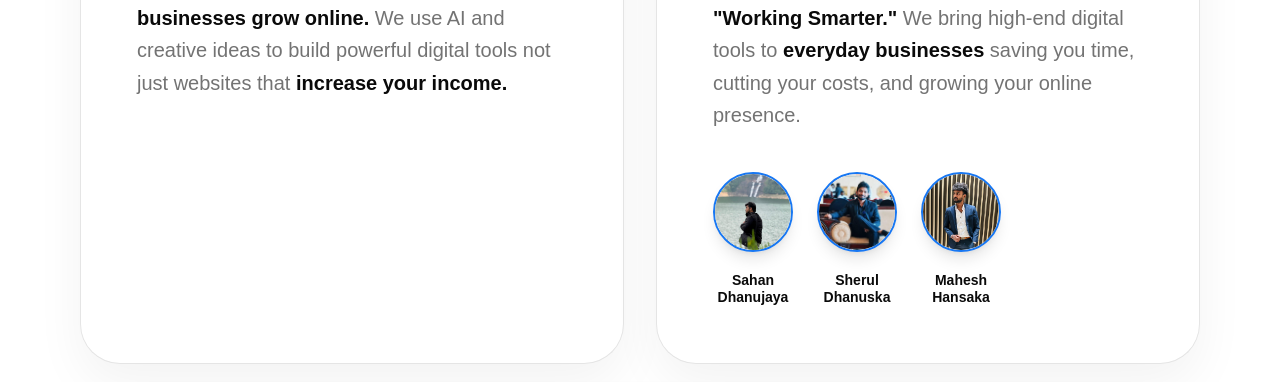
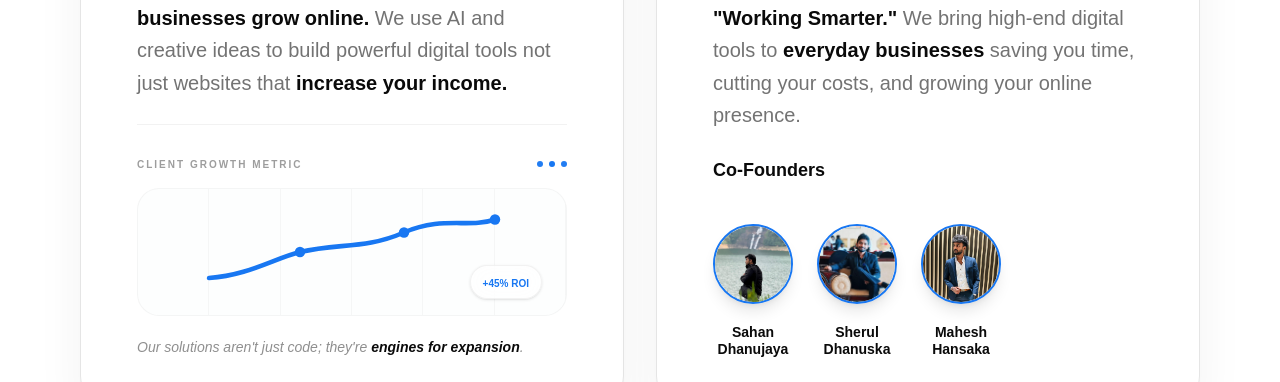
Before and after one commit to E-Bix-Software-Solutions/E-Bix-Website, a React (Vite) app: page / in a window 1280 px wide. Shown: the part 1280-1662 px from the top of the page. Built offline with nearby package versions, Linux system fonts and the light colour scheme.

Commit message:
feat:added new growth animation

```diff
--- a/src/pages/aboutpage/aboutpage.tsx
+++ b/src/pages/aboutpage/aboutpage.tsx
@@ -78,6 +78,92 @@ const AboutPage = () => {
                 increase your income.
               </span>
             </p>
+
+            {/* Story Visualization: Growth Path */}
+            <div className="mt-auto pt-8 border-t border-border/50 relative overflow-hidden group">
+              <div className="flex items-center justify-between mb-4">
+                <span className="text-[10px] font-bold tracking-[0.2em] uppercase text-muted-foreground/70">
+                  Client Growth Metric
+                </span>
+                <div className="flex gap-1.5">
+                  <div className="w-1.5 h-1.5 rounded-full bg-ebix-blue animate-pulse"></div>
+                  <div className="w-1.5 h-1.5 rounded-full bg-ebix-blue animate-pulse [animation-delay:200ms]"></div>
+                  <div className="w-1.5 h-1.5 rounded-full bg-ebix-blue animate-pulse [animation-delay:400ms]"></div>
+                </div>
+              </div>
+
+              <div className="h-32 w-full bg-slate-50/30 dark:bg-slate-900/30 rounded-3xl border border-border/40 flex items-center justify-center relative overflow-hidden backdrop-blur-sm">
+                {/* Decorative Grid */}
+                <div className="absolute inset-0 grid grid-cols-6 h-full w-full opacity-[0.03] dark:opacity-[0.07] pointer-events-none">
+                  {[...Array(6)].map((_, i) => (
+                    <div key={i} className="border-r border-foreground"></div>
+                  ))}
+                </div>
+
+                <svg
+                  className="w-full h-full p-6 relative z-10"
+                  viewBox="0 0 240 60"
+                >
+                  <motion.path
+                    d="M10,50 C40,48 60,35 80,30 C110,23 130,28 160,15 C190,2 210,12 230,5"
+                    fill="none"
+                    stroke="currentColor"
+                    strokeWidth="3.5"
+                    strokeLinecap="round"
+                    className="text-ebix-blue"
+                    initial={{ pathLength: 0, opacity: 0 }}
+                    whileInView={{ pathLength: 1, opacity: 1 }}
+                    transition={{ duration: 2.5, ease: "easeInOut" }}
+                    viewport={{ once: true }}
+                  />
+                  {/* Milestones */}
+                  {[
+                    { x: 80, y: 30, d: 1.2 },
+                    { x: 160, y: 15, d: 1.8 },
+                    { x: 230, y: 5, d: 2.4 },
+                  ].map((pt, i) => (
+                    <motion.circle
+                      key={i}
+                      cx={pt.x}
+                      cy={pt.y}
+                      r="4"
+                      fill="currentColor"
+                      className="text-ebix-blue"
+                      initial={{ scale: 0, opacity: 0 }}
+                      whileInView={{ scale: 1, opacity: 1 }}
+                      transition={{
+                        type: "spring",
+                        stiffness: 260,
+                        damping: 20,
+                        delay: pt.d,
+                      }}
+                      viewport={{ once: true }}
+                    />
+                  ))}
+                </svg>
+
+                {/* Growth Label */}
+                <motion.div
+                  initial={{ opacity: 0, scale: 0.9 }}
+                  whileInView={{ opacity: 1, scale: 1 }}
+                  transition={{ delay: 2.6 }}
+                  viewport={{ once: true }}
+                  className="absolute right-6 bottom-4 bg-background/80 dark:bg-card/80 backdrop-blur-md px-3 py-1 rounded-full border border-border/50 shadow-sm"
+                >
+                  <span className="text-[10px] font-black text-ebix-blue">
+                    +45% ROI
+                  </span>
+                </motion.div>
+              </div>
+
+              <p className="mt-5 text-sm font-medium text-muted-foreground/80 leading-relaxed italic">
+                Our solutions aren't just code; they're{" "}
+                <span className="text-foreground font-semibold">
+                  engines for expansion
+                </span>
+                .
+              </p>
+            </div>
           </motion.div>
 
           {/* Card: The Team */}
@@ -106,6 +192,10 @@ const AboutPage = () => {
             </p>
 
             {/* Team Members List */}
+
+            <h4 className="text-md md:text-lg font-bold text-foreground">
+              Co-Founders
+            </h4>
             <div className="flex flex-wrap gap-6 mt-4 align-center">
               {[
                 {
```
